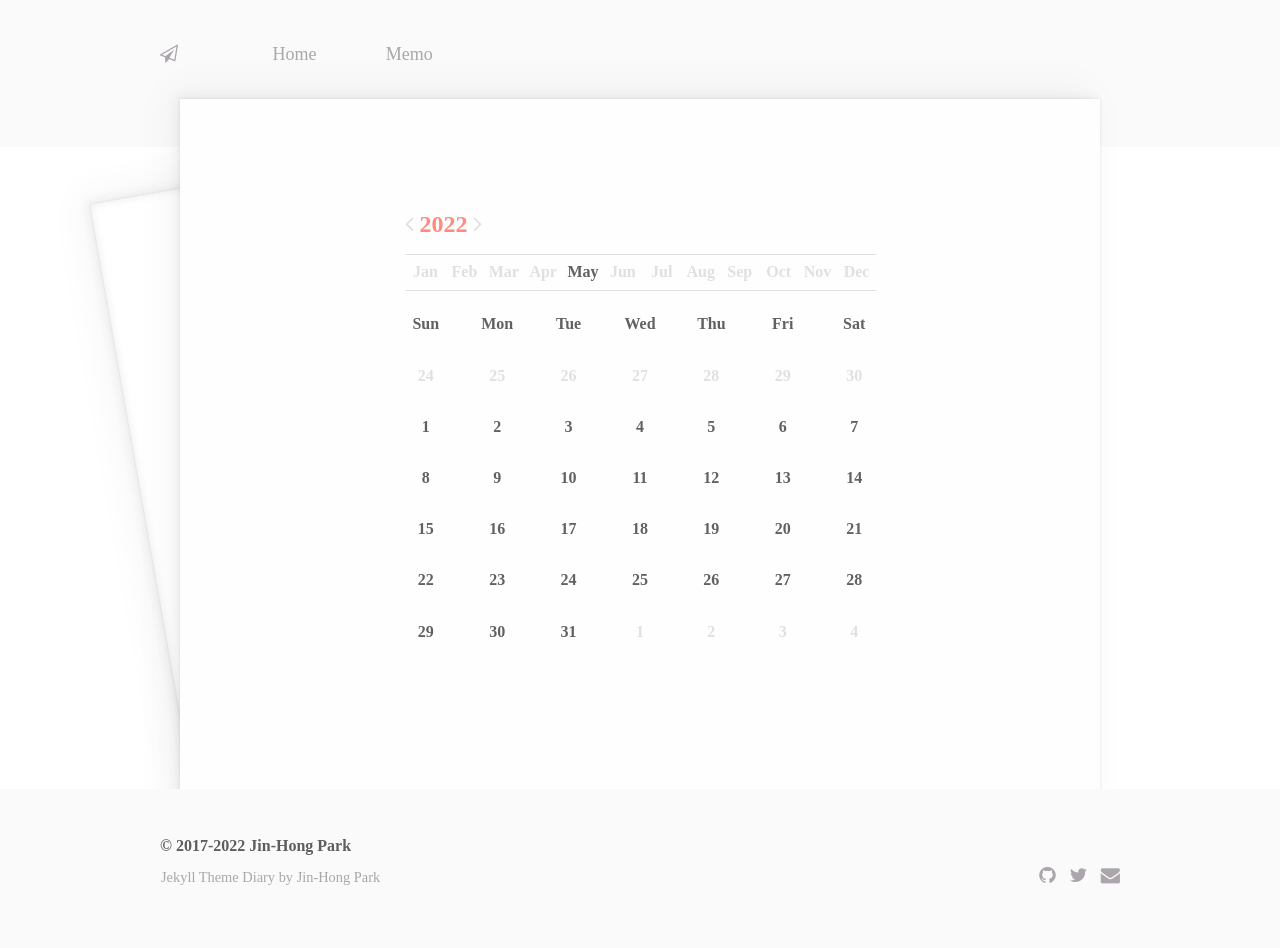
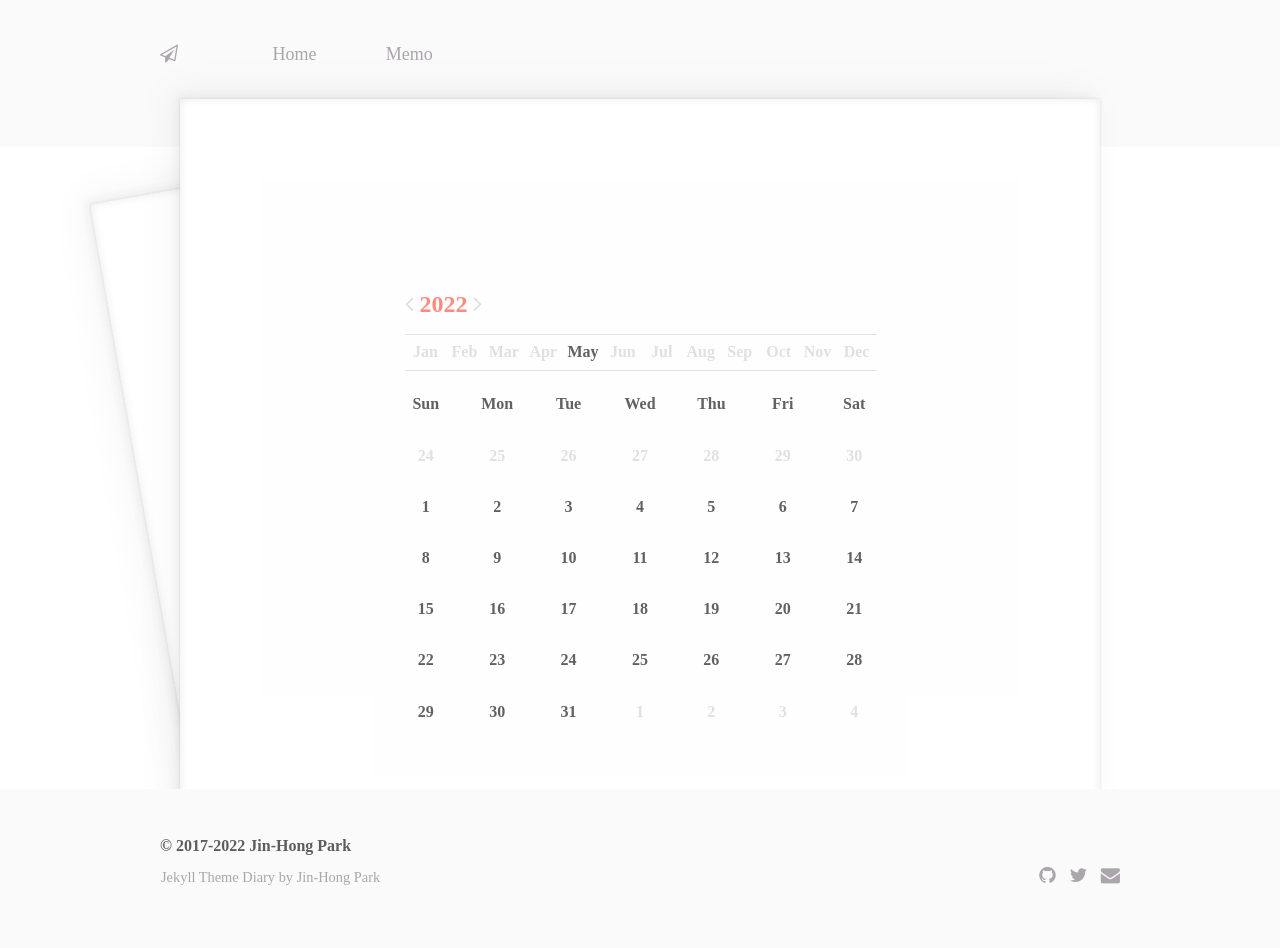
Before and after one commit to jinhong-park/journal, a Jekyll site: the page built from index.html, in a window 1280 px wide. Built offline with Jekyll 4.4.1, drawn with Linux system fonts in a browser that asks for light colours.

Commit message:
“update”

```diff
--- a/_sass/calendar.scss
+++ b/_sass/calendar.scss
@@ -5,7 +5,8 @@
   color: $text;
   font-weight: bold;
   display: none;
-  position: absolute;
+  position: relative;
+ // position: absolute;
   height: 100%;
   width: 100%;
   top: 0;
@@ -19,7 +20,7 @@
   transform: translateX(-50%);
   max-width: 470px;
   min-width: 300px;
-  position: absolute;
+  position: relative;
   padding: 2em;
   background-color: #fefefe;
   -webkit-transform: translateX(-50%);
```
